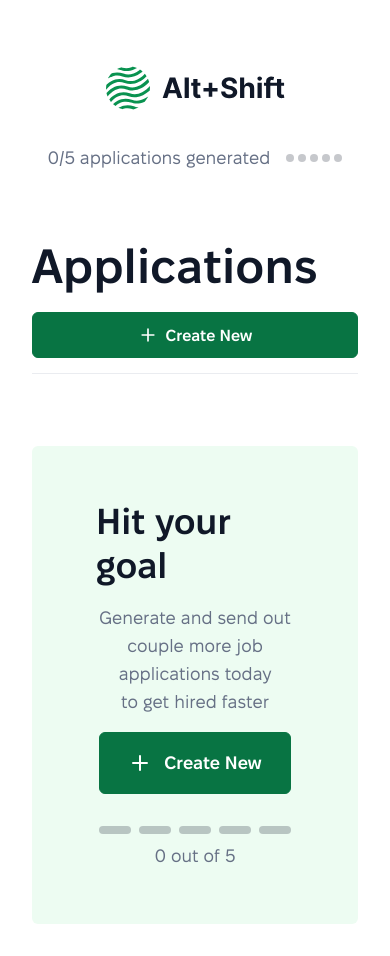
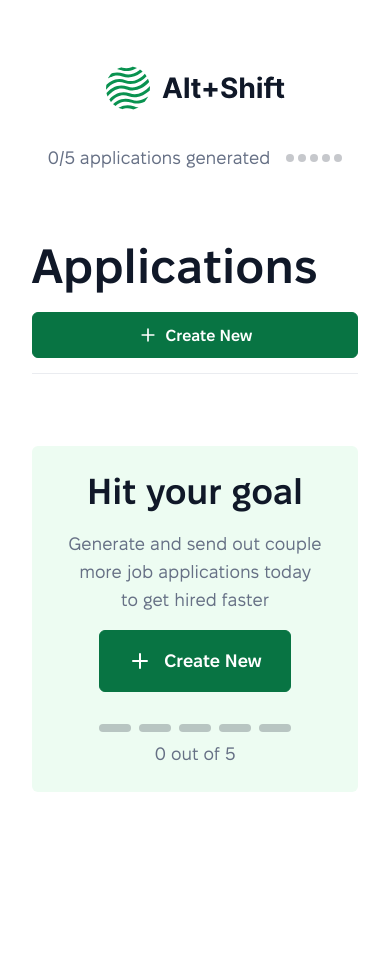
Before and after one commit to ilatovsky/alt-shift, a React (Vite) app: page /applications in a window 390 px wide. After the commit the page ends 844 px from the top, so only its background shows below. Built offline with nearby package versions, Linux system fonts and the light colour scheme.

Commit message:
fix application preview on mobile, improve overall mobile layout

```diff
--- a/src/components/cta/index.module.css
+++ b/src/components/cta/index.module.css
@@ -2,6 +2,10 @@
   border-radius: var(--border-radius);
   background-color: #edfcf2;
   padding: var(--space-xxl) var(--space-xxxl);
+
+  @media (max-width: 1024px) {
+    padding: var(--space-md);
+  }
 
   & .cta {
     display: flex;
--- a/src/pages/application/index.module.css
+++ b/src/pages/application/index.module.css
@@ -70,7 +70,7 @@
       background-color: #f2f4f7;
       border-radius: 12px;
       position: relative;
-
+      overflow: hidden;
       @media (max-width: 1280px) {
         min-height: 400px;
       }
```
